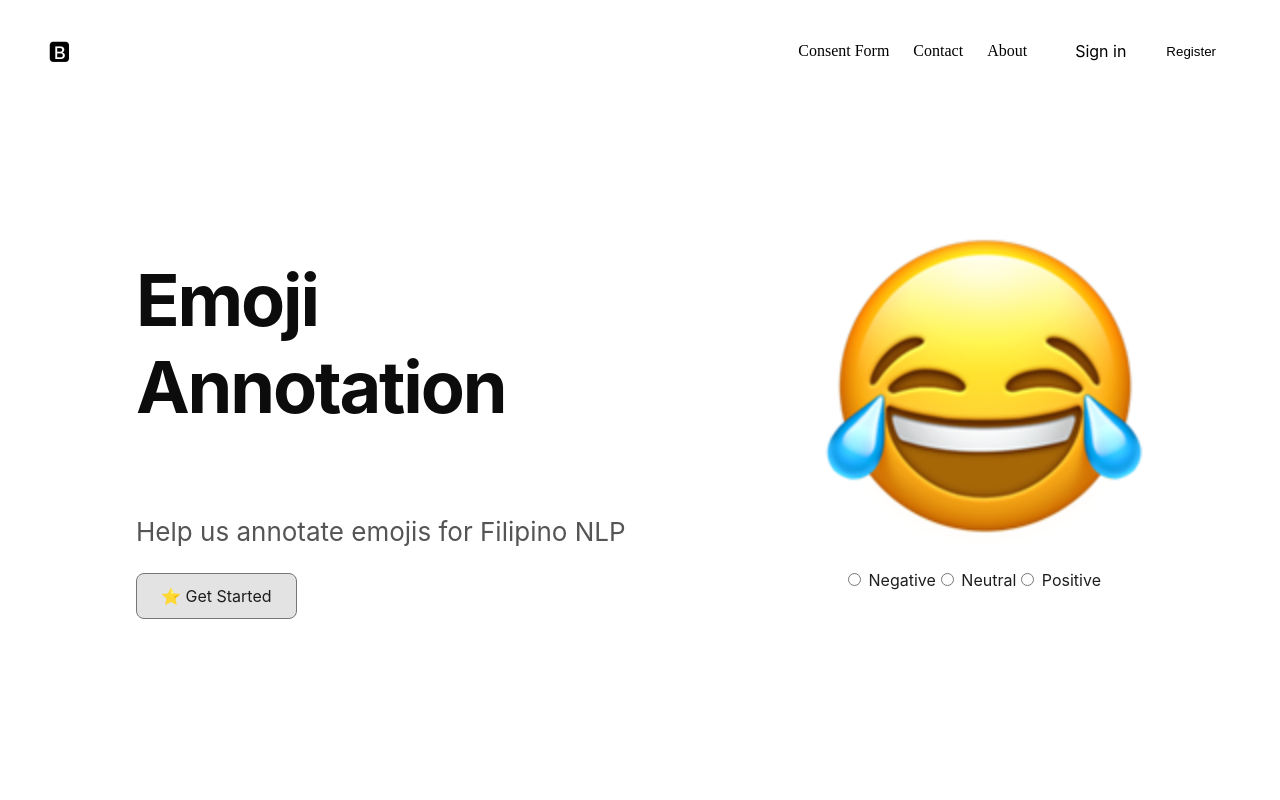
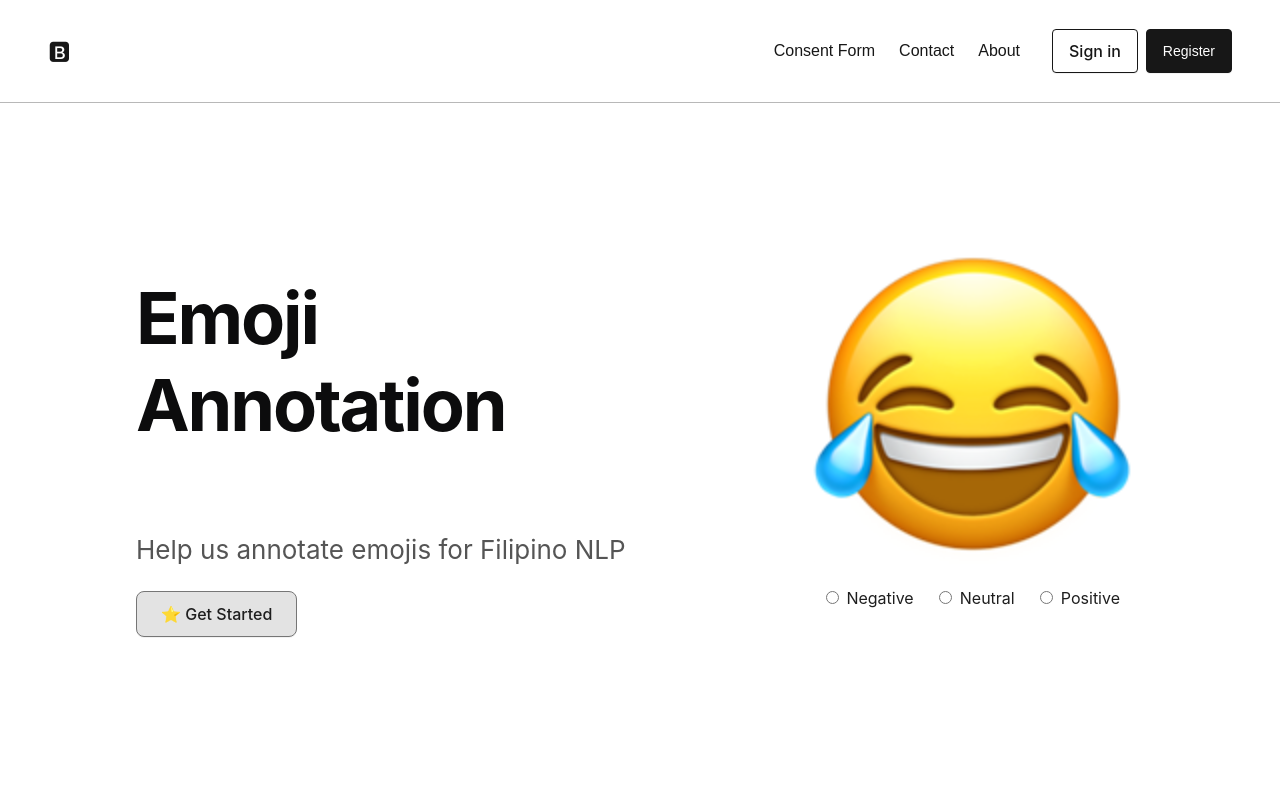
Before and after one commit to Vraiz/AnnotationApp, a Next.js app: page / in a window 1280 px wide. Shown: the top 800 px of the page. Built offline with nearby package versions, Linux system fonts and the light colour scheme.

Commit message:
feat: added global header that is accessible to all pages

```diff
--- /dev/null
+++ b/app/components/Globalheader.tsx
@@ -0,0 +1,12 @@
+'use client'
+import React from 'react'
+
+const globalHeader = () => {
+    return (
+        <div id = "global_header">
+            Home Login Logout Account
+        </div>
+    )
+}
+
+export default globalHeader
--- a/app/layout.tsx
+++ b/app/layout.tsx
@@ -1,5 +1,7 @@
 import type { Metadata } from "next";
 import { Geist, Geist_Mono } from "next/font/google";
+import "./globals.css";
+import GlobalHeader from './components/Globalheader';
 
 const geistSans = Geist({
   variable: "--font-geist-sans",
@@ -26,6 +28,7 @@ export default function RootLayout({
       <body
         className={`${geistSans.variable} ${geistMono.variable} antialiased`}
       >
+        <GlobalHeader />
         {children}
       </body>
     </html>
```
